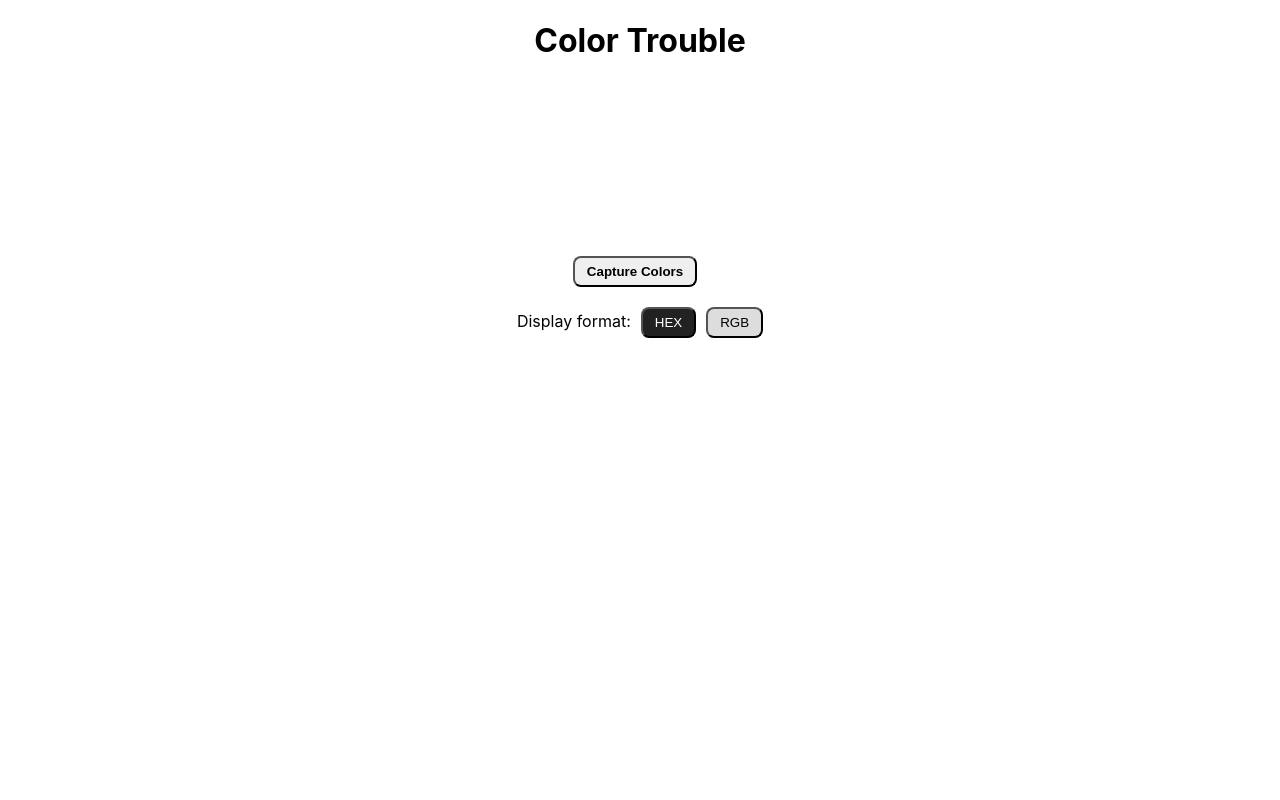
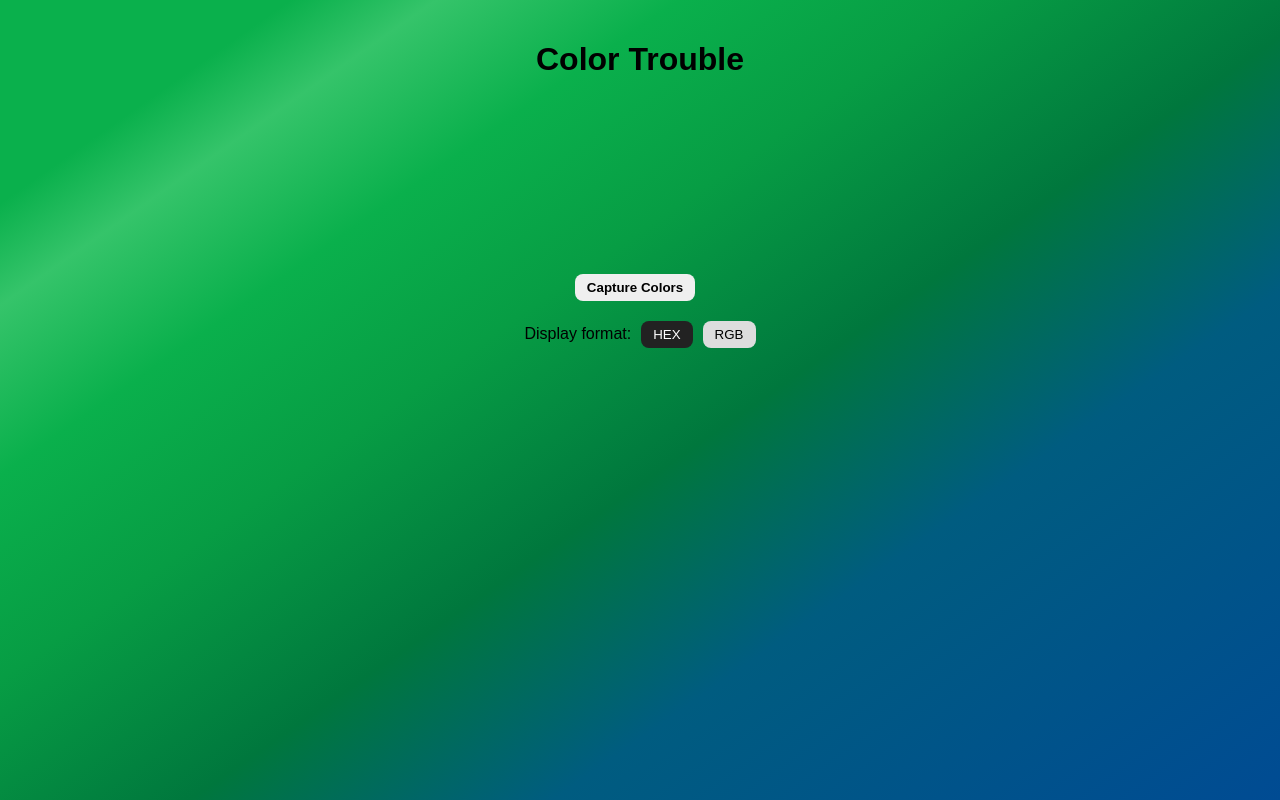
Before and after one commit to bryanalarconn/color-trouble, a React (Create React App) app: page / in a window 1280 px wide. Built offline with nearby package versions, Linux system fonts and the light colour scheme; no server answers.

Commit message:
minor ui changes, added flash effect

```diff
--- a/src/App.css
+++ b/src/App.css
@@ -1,38 +1,32 @@
+/* Clean purple background */
+body {
+  margin: 0;
+  font-family: Arial, sans-serif;
+
+  background: linear-gradient(
+      145deg,
+      #0ab04c 0%,
+      #0ab04c 12%,
+      #35c46a 18%,
+      #0ab04c 28%,
+      #079d44 40%,
+      #00773d 55%,
+      #005c80 70%,
+      #004b93 100%
+  );
+
+  background-attachment: fixed;
+}
+
+
+
+/* Optional: center content & add spacing */
 .App {
+  padding: 20px;
   text-align: center;
 }
 
-.App-logo {
-  height: 40vmin;
-  pointer-events: none;
+/* Optional: make buttons/boxes stand out */
+button {
+  border: none;
 }
-
-@media (prefers-reduced-motion: no-preference) {
-  .App-logo {
-    animation: App-logo-spin infinite 20s linear;
-  }
-}
-
-.App-header {
-  background-color: #282c34;
-  min-height: 100vh;
-  display: flex;
-  flex-direction: column;
-  align-items: center;
-  justify-content: center;
-  font-size: calc(10px + 2vmin);
-  color: white;
-}
-
-.App-link {
-  color: #61dafb;
-}
-
-@keyframes App-logo-spin {
-  from {
-    transform: rotate(0deg);
-  }
-  to {
-    transform: rotate(360deg);
-  }
-}
--- a/src/App.js
+++ b/src/App.js
@@ -27,6 +27,8 @@ function App() {
   const [colors, setColors] = useState([]);
   const [format, setFormat] = useState("hex");
   const [hoveredIndex, setHoveredIndex] = useState(null);
+  const [flash, setFlash] = useState(false);
+
   const hiddenImgRef = useRef(null);
 
   // Extract colors when a new image is captured
@@ -51,7 +53,15 @@ function App() {
   return (
     <div className="App">
       <h1>Color Trouble</h1> {/*Title of the app }} */}
-      <WebcamImage onCapture={setCaptured} />{" "}
+      <WebcamImage
+        onCapture={(img, { flash: doFlash } = {}) => {
+          setCaptured(img);
+          if (doFlash) {
+            setFlash(true);
+            setTimeout(() => setFlash(false), 100);
+          }
+        }}
+      />{" "}
       {/*Webcam component to capture image*/}
       <img ref={hiddenImgRef} alt="Captured" style={{ display: "none" }} />{" "}
       {/*Hidden image for color extraction*/}
@@ -88,6 +98,22 @@ function App() {
           RGB
         </button>
       </div>
+      {flash && (
+        <div
+          style={{
+            position: "fixed",
+            top: 0,
+            left: 0,
+            width: "100vw",
+            height: "100vh",
+            backgroundColor: "white",
+            opacity: 0.85,
+            zIndex: 9999,
+            pointerEvents: "none",
+            transition: "opacity 0.15s ease-out",
+          }}
+        ></div>
+      )}
       {/* Display extracted colors */}
       <div
         style={{
--- a/src/WebcamImage.js
+++ b/src/WebcamImage.js
@@ -11,7 +11,7 @@ function WebcamImage({ onCapture }) {
 
     // Pass the captured image to the parent component via the onCapture prop
     if (onCapture && typeof onCapture === "function") {
-      onCapture(imageSrc);
+      onCapture(imageSrc, { flash: true });
     }
   }, [onCapture]);
 
```
